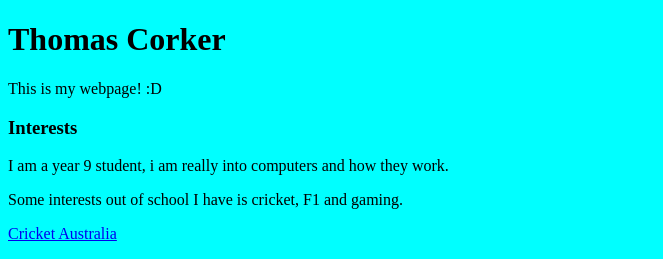
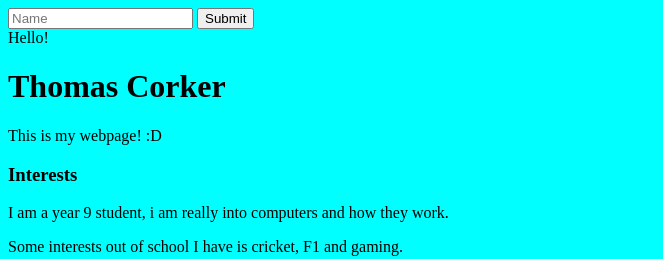
Before and after one commit to 0b3lus/Homepage, a plain HTML site: page Webpage.html in a window 1280 px wide. Shown: the top 259 px of the page, without its empty margins (0-663 px from the left). Drawn offline with Linux system fonts and the light colour scheme.

Commit message:
Added Javascript

```diff
--- a/Webpage.html
+++ b/Webpage.html
@@ -4,8 +4,28 @@
     <meta charset="utf-8">
     <link rel="StyleSheet" href="StyleSheet.css">
     <title>Thomas Corker</title>
+    <script>
+        function greet()
+        {
+            let name = document.querySelector('#name').value;
+            if (name === '')
+            {
+                name = 'world';
+            }
+            document.querySelector('#result').innerHTML = 'Hello, ' + name + '!';
+        }
+    </script>
   </head>
   <body>
+    <div class="form">
+      <form onsubmit="greet(); return false;">
+          <input type="text" id="name" placeholder="Name">
+          <input type="submit">
+      </form>
+    </div>
+    <div id="result">
+        Hello!
+    </div>
     <h1>Thomas Corker</h1>
     <p>This is my webpage! :D</p>
     <h3>Interests</h3>
```
Also changed, not shown: 1 other file.
